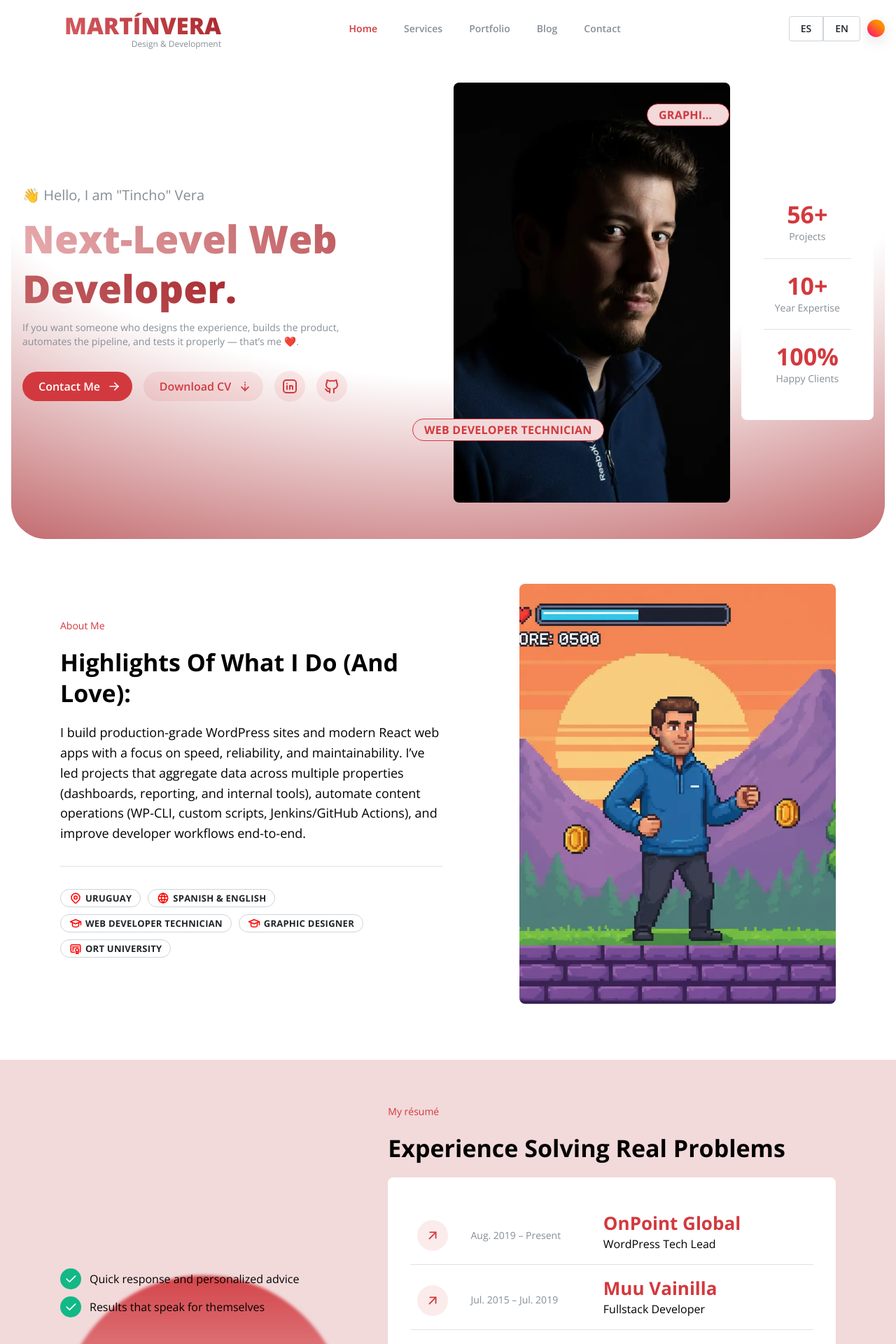
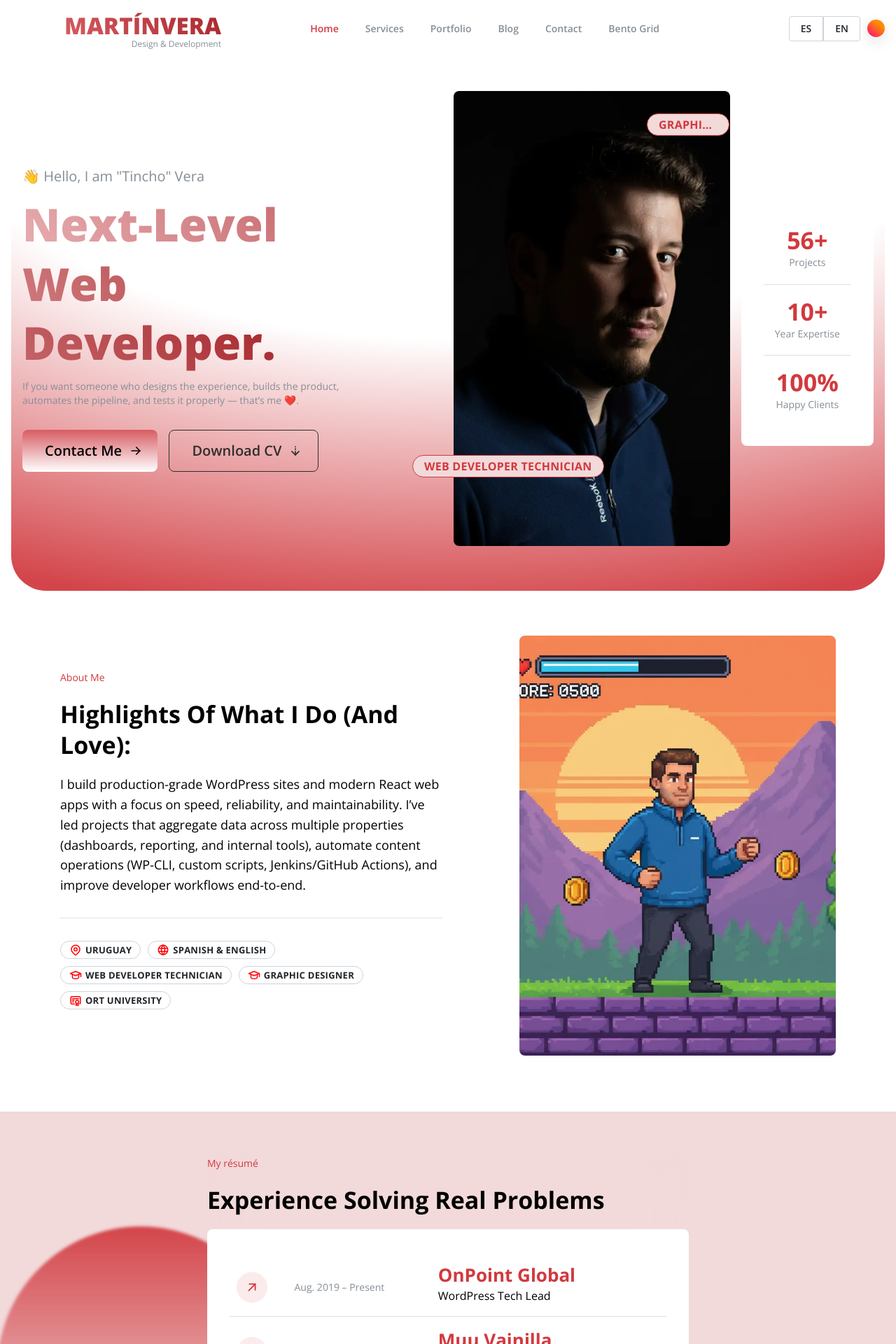
Before and after one commit to mvera8/tincho-portfolio-react, a React (Vite) app: page / in a window 1280 px wide. Shown: the top 1920 px of the page at 70% size. Built offline with nearby package versions, Linux system fonts and the light colour scheme.

Commit message:
first-commit-extended 16

```diff
--- a/src/components/MvImage.jsx
+++ b/src/components/MvImage.jsx
@@ -12,7 +12,7 @@ export const MvImage = ({image, alt}) => {
 				<FloatingBadge text={<T k="about.degree1" />} top="80%" left="-15%" />
 				<FloatingBadge text={<T k="about.degree2" />} top="5%" left="70%" />
 				<Image
-					h={{ xs: 200, sm: 600 }}
+					h={{ xs: 200, sm: 650 }}
 					radius="md"
 					src={"/" + image}
 					alt={alt}
--- a/src/components/Navbar.jsx
+++ b/src/components/Navbar.jsx
@@ -17,7 +17,7 @@ const items = [
 	{ path: '/portfolio', name: 'Portfolio' },
   { path: '/blog', name: 'Blog' },
 	{ path: '/contact', name: <T k="navbar.contact" /> },
-	// { path: '/bento', name: 'Bento Grid' },
+	{ path: '/bento', name: 'Bento Grid' },
   // { path: '/post', name: 'Post' },
   // { path: '/portfolio-post', name: 'PortfolioPost' },
   // { path: '/service-post', name: 'ServicePost' },
--- a/src/components/SocialMedia.jsx
+++ b/src/components/SocialMedia.jsx
@@ -1,11 +1,12 @@
 import { ActionIcon, Card, Group, ThemeIcon, Title } from "@mantine/core";
-import { IconBrandGithub, IconBrandLinkedin } from "@tabler/icons-react";
+import { IconBrandBehance, IconBrandGithub, IconBrandLinkedin, IconBrandPinterest } from "@tabler/icons-react";
 import PropTypes from 'prop-types';
 
 const redes = [
 	{ title: 'LinkedIn', link: 'https://www.linkedin.com/in/tincho8/', icon: IconBrandLinkedin },
 	{ title: 'Github', link: 'https://github.com/mvera8', icon: IconBrandGithub },
-	// { title: 'Email', link: 'mailto:LALA', icon: IconMail },
+	{ title: 'Behance', link: 'https://www.behance.net/martinverauy', icon: IconBrandBehance },
+	{ title: 'Pinterest', link: 'https://www.pinterest.com/tinchovera8/', icon: IconBrandPinterest },
 ];
 
 export const SocialMedia = ({type = "card"}) => {
--- a/src/components/TextDisplay.module.css
+++ b/src/components/TextDisplay.module.css
@@ -1,5 +1,5 @@
 .title {
-	font-size: 55px !important;
+	font-size: 65px !important;
 
 	@media (max-width: $mantine-breakpoint-xs) {
 		font-size: 28px !important;
--- a/src/pages/Home.page.jsx
+++ b/src/pages/Home.page.jsx
@@ -1,6 +1,6 @@
 import { Container, useMantineTheme } from '@mantine/core';
 import { Footer, Navbar } from '../components';
-import { AboutSection, BlogSection, ContactSection, HeroSection, PortfolioSection, ResumeSection, ServicesSection, SkillsSection } from '../sections';
+import { AboutSection, BlogSection, HeroSection, PortfolioSection, ResumeSection, ServicesSection, SkillsSection } from '../sections';
 
 export const HomePage = () => {
 	const theme = useMantineTheme();
@@ -8,10 +8,10 @@ export const HomePage = () => {
 	return (
 		<>
 			<Navbar />
-			<Container fluid>
+			<Container size={1824}>
 				<div
 					style={{
-						background: `radial-gradient(125% 125% at 50% 10%, transparent 45%, ${theme.colors.red[8]} 100%)`,
+						background: `radial-gradient(125% 95% at 50% 10%, transparent 45%, ${theme.colors.red[5]} 100%)`,
 						borderBottomRightRadius: 50,
 						borderBottomLeftRadius: 50,
 						overflow: 'hidden',
--- a/src/sections/HeroSection.jsx
+++ b/src/sections/HeroSection.jsx
@@ -1,16 +1,17 @@
-import { Button, Card, Grid, Group, Stack, Text } from "@mantine/core"
+import { Button, Card, Grid, Group, Stack, Text, useMantineColorScheme } from "@mantine/core"
 import { IconArrowDownDashed, IconArrowRight } from "@tabler/icons-react";
-import { Each, MvImage, MvSection, SocialMedia, TextDimmed, TextDisplay, TextList } from "../components";
+import { Each, MvImage, MvSection, TextDimmed, TextDisplay, TextList } from "../components";
 import { useI18n } from "../i18n/useI18n.js";
 import T from "../i18n/T.jsx";
 
 export const HeroSection = () => {
+	const colorScheme = useMantineColorScheme();
 	const { get } = useI18n();
 	const bulletsRaw = get("home.bullets");
 	const bullets = Array.isArray(bulletsRaw) ? bulletsRaw : [];
 
 	return (
-		<MvSection size="xl" padding="xs">
+		<MvSection size="xl" padding="md">
 			<Grid justify="center" align="center" pb="xl" pt="md">
 				<Grid.Col span={{ base: 12, md: 12, lg: 5 }}>
 					<Text size="xl" c="gray" mb="xs">
@@ -23,23 +24,24 @@ export const HeroSection = () => {
 						<Button
 							component="a"
 							href="/contact"
-							variant="filled"
-							color="red"
-							size="md"
-							radius="xl"
+							variant="gradient"
+							gradient={{ from: colorScheme.colorScheme === 'dark' ? 'red.8' : 'red.4', to: 'white', deg: 180 }}
+							c="black"
+							size="xl"
+							radius="md"
 							rightSection={<IconArrowRight size={20} />}>
 								<T k="home.cta1" />
 						</Button>
 						<Button
 							component="a"
 							href="/contact"
-							variant="light"
-							size="md"
-							radius="xl"
+							variant="outline"
+							color={colorScheme.colorScheme === 'dark' ? 'white' : 'dark'}
+							size="xl"
+							radius="md"
 							rightSection={<IconArrowDownDashed size={20} />}>
 								<T k="home.cta2" />
 						</Button>
-						<SocialMedia type="icon" />
 					</Group>
 				</Grid.Col>
 
--- a/src/sections/ResumeSection.jsx
+++ b/src/sections/ResumeSection.jsx
@@ -1,9 +1,11 @@
 import { ActionIcon,
 	Anchor,
 	Card,
-	Grid,
-	Table, Text, Title } from '@mantine/core'
-import { Each, MvList, MvSection, SectionTitle, TextDimmed } from '../components'
+	Table,
+	Text,
+	Title
+} from '@mantine/core'
+import { Each, MvSection, SectionTitle, TextDimmed } from '../components'
 import classes from './ResumeSection.module.css';
 import { IconArrowUpRight } from '@tabler/icons-react';
 import { useI18n } from '../i18n/useI18n.js';
@@ -16,14 +18,8 @@ export const ResumeSection = () => {
 	if (jobs.length === 0) return null;
 
 	return (
-		<MvSection bg>
-			<Grid mb="md" align="center">
-				<Grid.Col span={{ base: 12, md: 12, lg: 4 }}>
+		<MvSection size="sm" bg>
 			<div className={classes.circle}>
-							<MvList />
-					</div>
-				</Grid.Col>
-				<Grid.Col span={{ base: 12, md: 12, lg: 7 }} offset={{ md: 0, lg: 1 }}>
 				<SectionTitle
 					title={<T k="resume.title" />}
 					subtitle={<T k="resume.subtitle" />}
@@ -63,8 +59,7 @@ export const ResumeSection = () => {
 						</Table.Tbody>
 					</Table>
 				</Card>
-				</Grid.Col>
-			</Grid>
+			</div>
 		</MvSection>
 	)
 }
--- a/src/sections/ResumeSection.module.css
+++ b/src/sections/ResumeSection.module.css
@@ -5,8 +5,8 @@
 .circle::after {
 	content: "";
 	position: absolute;
-	left: 0;
-	top: 10px;
+	left: -300px;
+	top: 100px;
 	background: linear-gradient(0deg, rgba(255, 1, 79, 0) 15.49%, var(--mantine-color-red-5) 100%);
 	filter: blur(2px);
 	border-radius: 100%;
```
Also changed, not shown: info.txt. Lines whose indentation alone changed are shown as unchanged.
